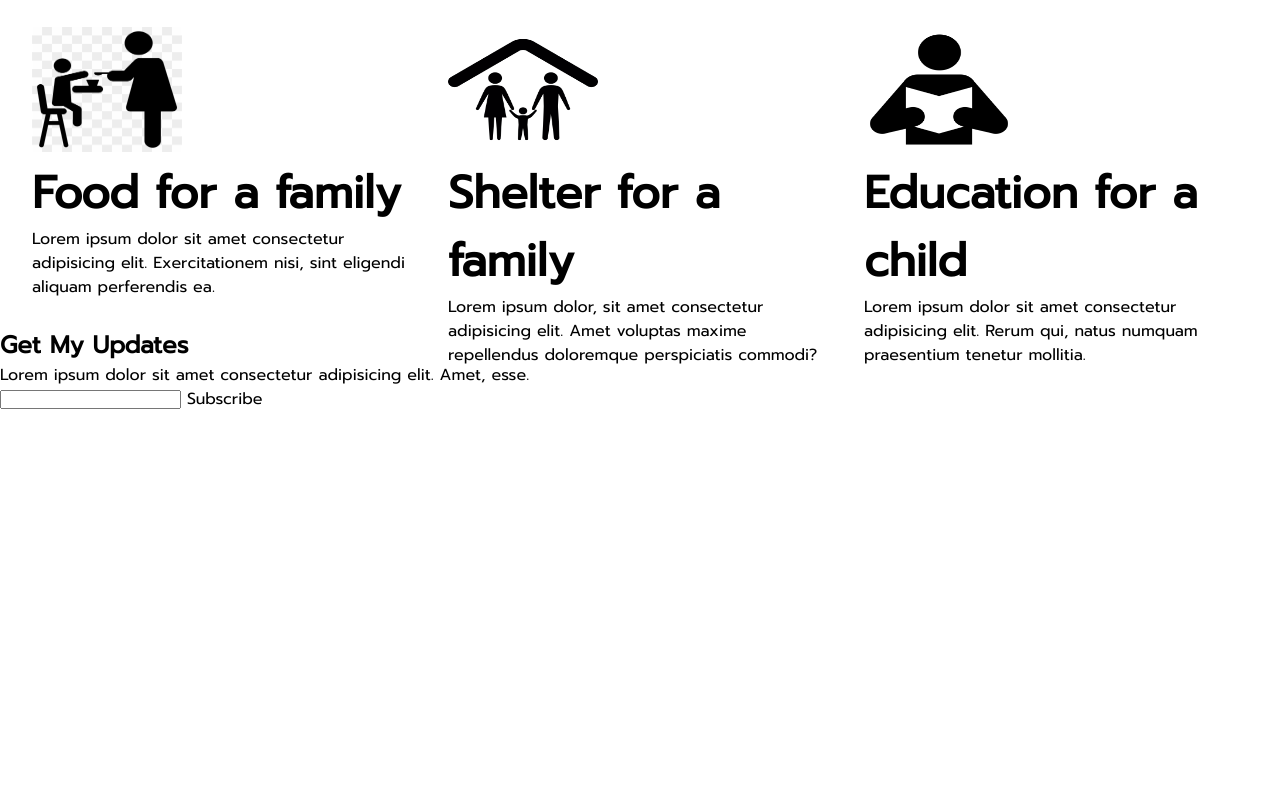
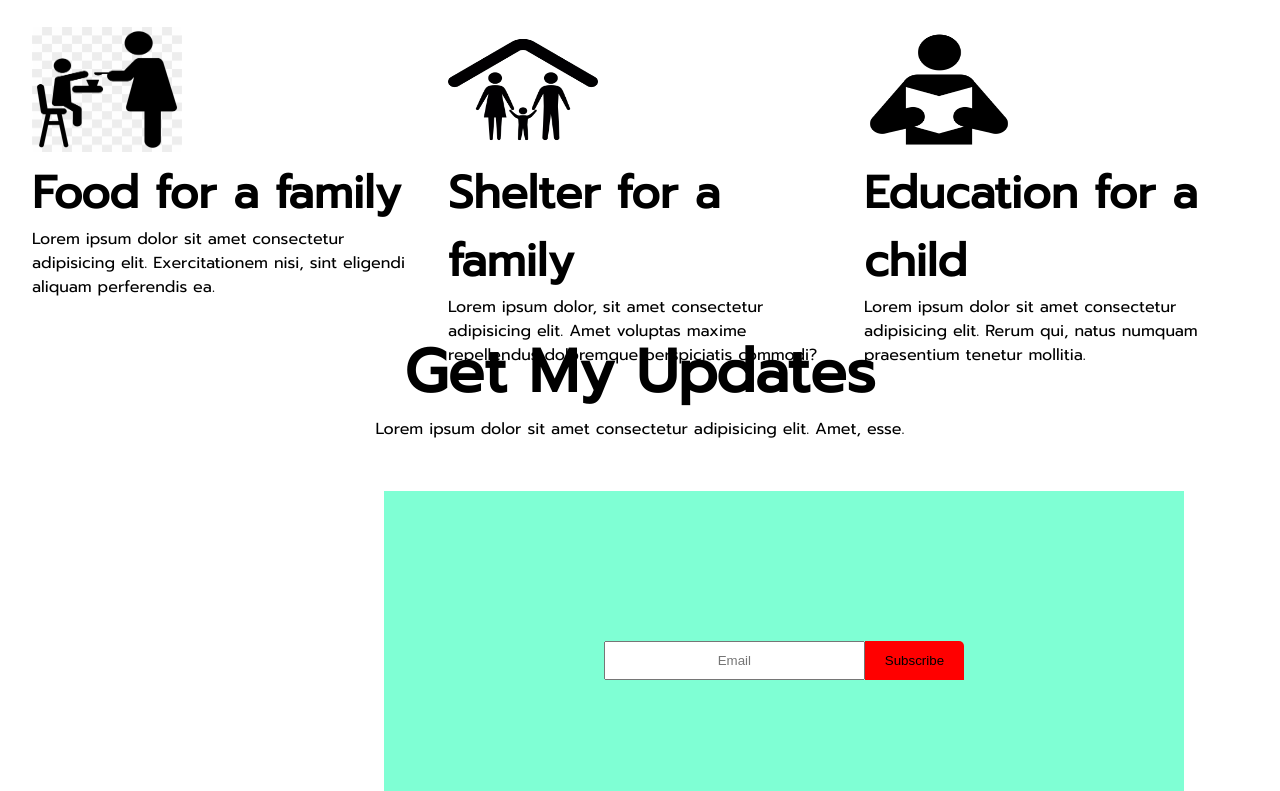
Before and after one commit to MR-Vanisher/Donate_website, a plain HTML site: page index.html in a window 1280 px wide. Shown: the part 1537-2328 px from the top of the page. Before the commit the page ends 1948 px from the top, so only its background shows below. Drawn offline with Linux system fonts and the light colour scheme.

Commit message:
email section complete

```diff
--- a/css/style.css
+++ b/css/style.css
@@ -144,3 +144,36 @@ body{
     width: 150px;
     height: 125px;
 }
+.update_area_text{
+    text-align:center;
+}
+.update-area_heading{
+    font-size: 40px;
+    font-weight: bold;
+}
+.update_area_box{
+    width: 800px;
+    height:300px;
+    background-color: aquamarine;
+    text-align: center;
+    margin-left: 30%;
+}
+.input_area{
+    margin-top: 50px;
+    text-align: center;
+}
+.input_area input{
+    text-align: center;
+    margin-top: 150px;
+    padding: 10px 40px;
+    color:gray;
+}
+.input_area button{
+    padding: 12px 20px;
+    background-color: red;
+    border:none;
+    border-top-right-radius:5px;
+    border-bottom-style:5px;
+    border:none;
+    margin-left: -6px;
+}
--- a/index.html
+++ b/index.html
@@ -109,8 +109,8 @@
         </div>
         <div class="update_area_box">
             <div class="input_area">
-                <input type="email">
-                <label for="">Subscribe</label>
+                <input type="email" placeholder="Email">
+               <button>Subscribe</button>
             </div>
         </div>
     </section>
```
